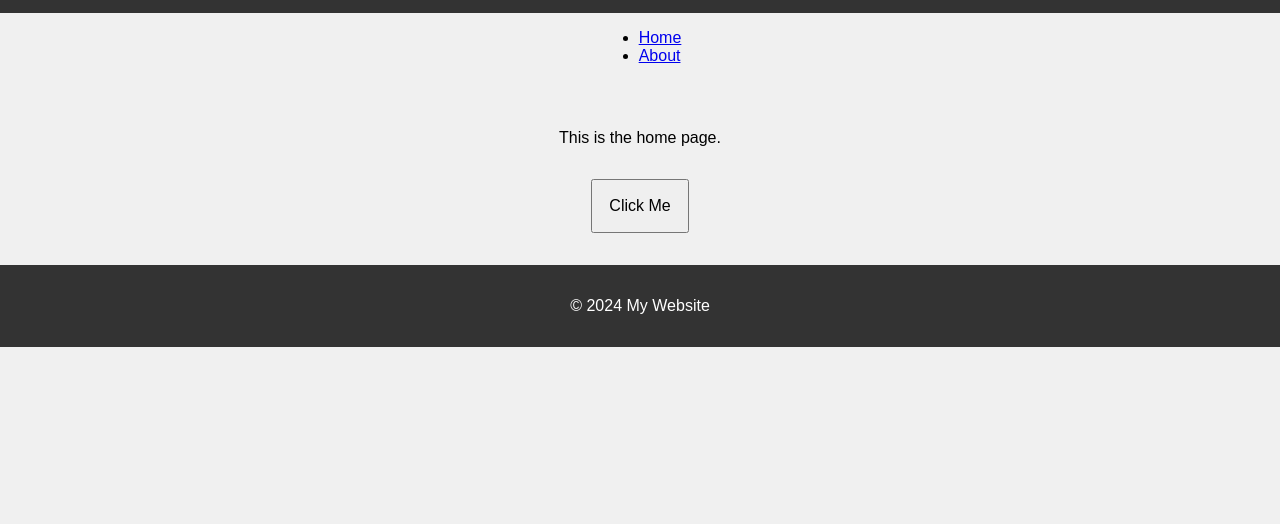
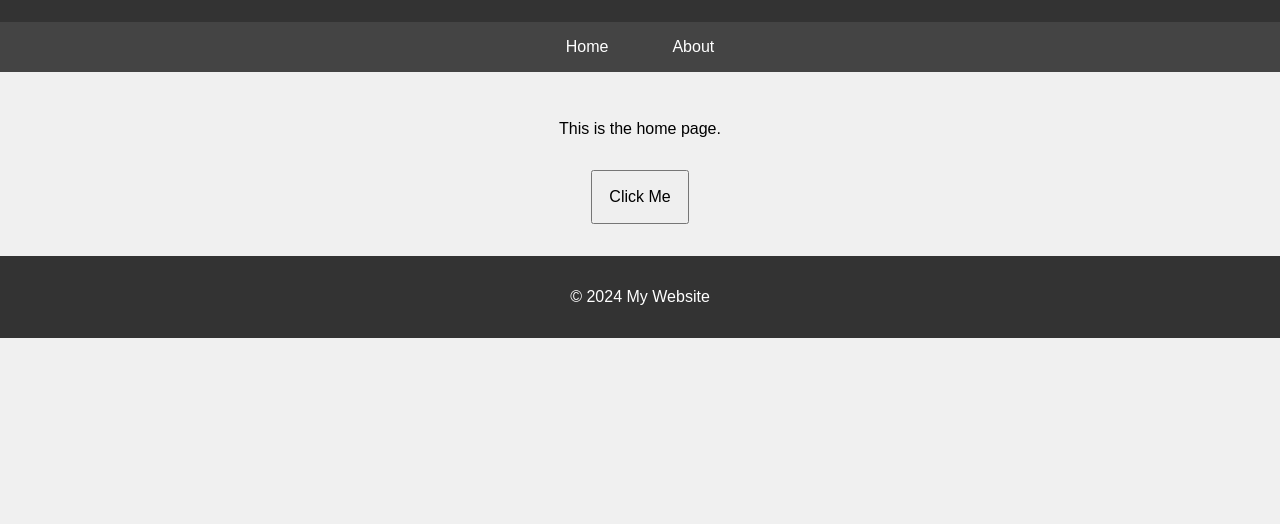
Before and after one commit to tanushsaxena1/FAI_mine, a plain HTML site: page index.html in a window 1280 px wide. Shown: the part 276-800 px from the top of the page. Drawn offline with Linux system fonts and the light colour scheme.

Commit message:
Update styles.css

```diff
--- a/styles.css
+++ b/styles.css
@@ -18,6 +18,34 @@ header, footer {
     text-align: center;
 }
 
+nav {
+    width: 100%;
+    background-color: #444;
+}
+
+nav ul {
+    list-style-type: none;
+    padding: 0;
+    margin: 0;
+    display: flex;
+    justify-content: center;
+}
+
+nav ul li {
+    margin: 0 1em;
+}
+
+nav ul li a {
+    color: white;
+    text-decoration: none;
+    padding: 1em;
+    display: block;
+}
+
+nav ul li a:hover {
+    background-color: #555;
+}
+
 main {
     padding: 2em;
     text-align: center;
```
